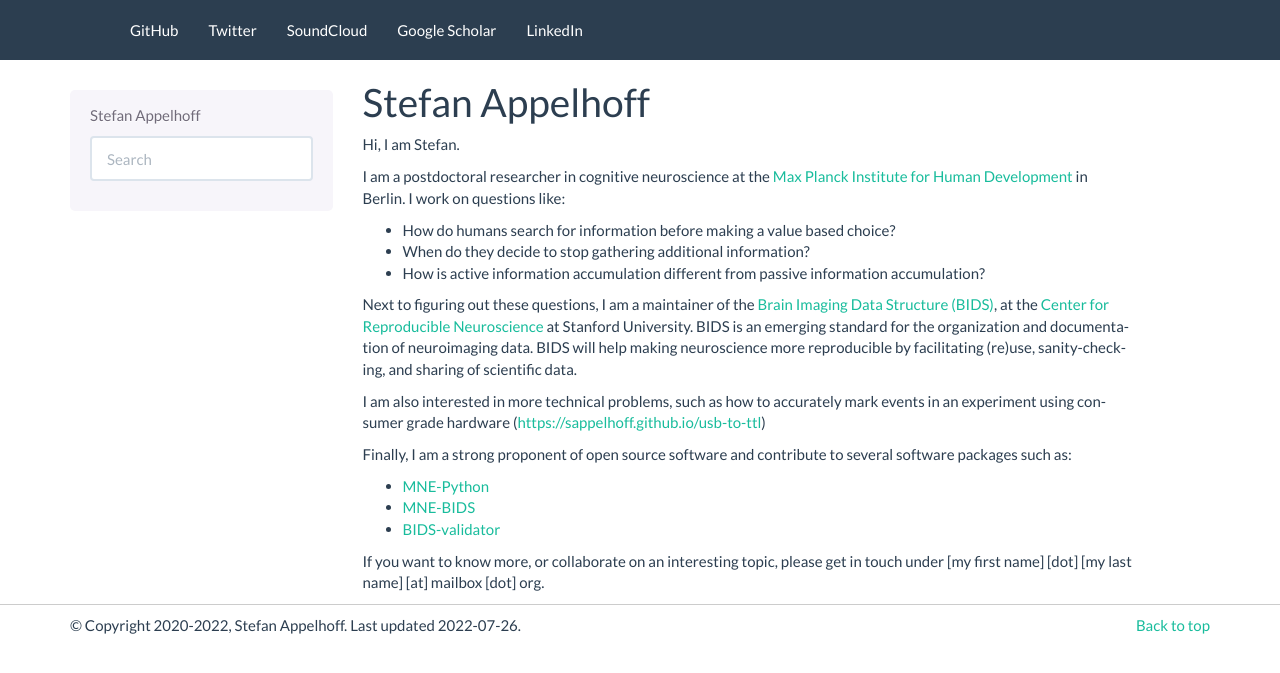
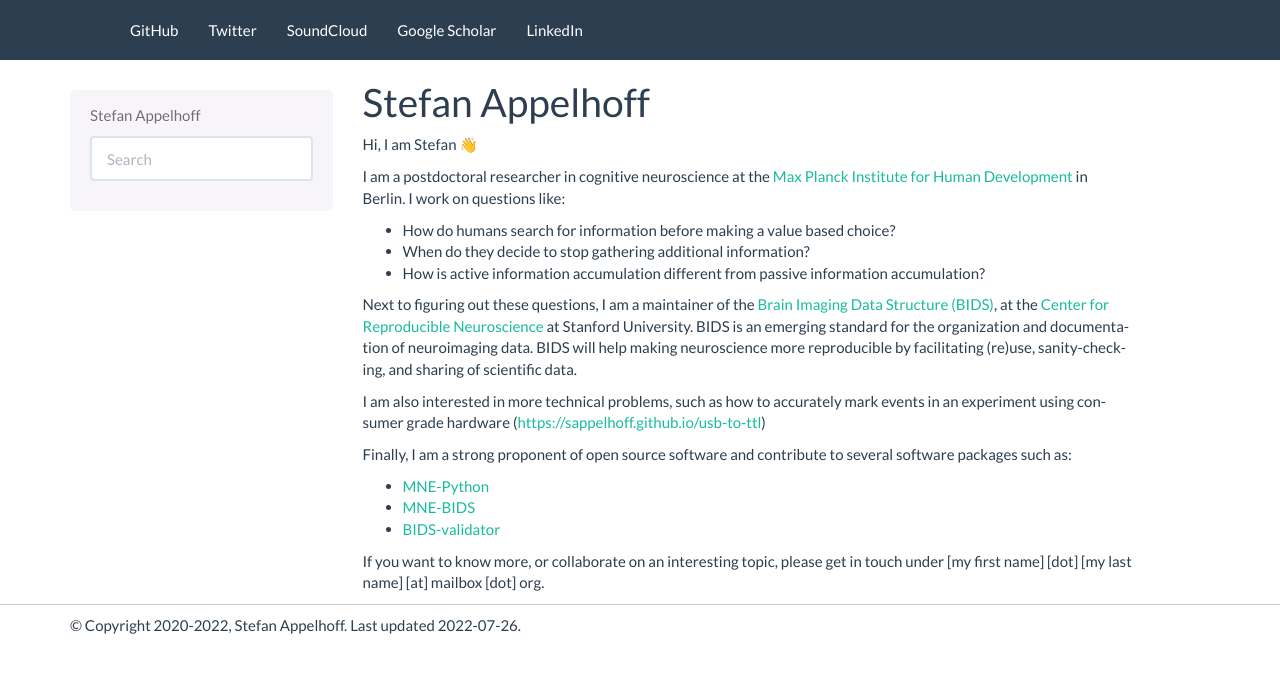
Before and after one commit to sappelhoff/sappelhoff.github.io, a Sphinx documentation site: the page built from docs/index.rst, in a window 1280 px wide. Shown: the top 673 px of the page. Built offline with Sphinx 7.4.7, drawn with Linux system fonts in a browser that asks for light colours; some of the changed lines change nothing that is shown.

Commit message:
add emoji, remove 'back to top' link

```diff
--- a/docs/conf.py
+++ b/docs/conf.py
@@ -8,7 +8,8 @@ import sphinx_bootstrap_theme
 # extensions coming with Sphinx (named 'sphinx.ext.*') or your custom
 # ones.
 extensions = [
-    'sphinx.ext.githubpages'
+    'sphinx.ext.githubpages',
+    'sphinxemoji.sphinxemoji',
 ]
 
 html_baseurl = 'http://stefanappelhoff.com'
--- a/docs/index.rst
+++ b/docs/index.rst
@@ -1,7 +1,7 @@
 Stefan Appelhoff
 ================
 
-Hi, I am Stefan.
+Hi, I am Stefan |:wave:|
 
 I am a postdoctoral researcher in cognitive neuroscience at the
 `Max Planck Institute for Human Development <https://www.mpib-berlin.mpg.de/en/staff/stefan-appelhoff>`_
--- /dev/null
+++ b/docs/templates/layout.html
@@ -0,0 +1,100 @@
+{% extends "basic/layout.html" %}
+
+{% if theme_bootstrap_version == "3" %}
+  {% set bootstrap_version, navbar_version = "3.4.1", "" %}
+  {% set bs_span_prefix = "col-md-" %}
+{% else %}
+  {% set bootstrap_version, navbar_version = "2.3.2", "-2" %}
+  {% set bs_span_prefix = "span" %}
+{% endif %}
+
+{%- set render_sidebar = (not embedded) and (not theme_nosidebar|tobool) and sidebars %}
+
+{%- set bs_content_width = render_sidebar and "9" or "12"%}
+
+{%- block doctype -%}
+<!DOCTYPE html>
+{%- endblock %}
+
+{# Sidebar: Rework into our Bootstrap nav section. #}
+{% macro navBar() %}
+{% include "navbar" + navbar_version + ".html" %}
+{% endmacro %}
+
+{% if theme_bootstrap_version == "3" %}
+  {%- macro bsidebar() %}
+      {%- if render_sidebar %}
+      <div class="{{ bs_span_prefix }}3">
+        <div id="sidebar" class="bs-sidenav" role="complementary">
+          {%- for sidebartemplate in sidebars %}
+            {%- include sidebartemplate %}
+          {%- endfor %}
+        </div>
+      </div>
+      {%- endif %}
+  {%- endmacro %}
+{% else %}
+  {%- macro bsidebar() %}
+      {%- if render_sidebar %}
+      <div class="{{ bs_span_prefix }}3">
+        <div id="sidebar" class="bs-sidenav well" data-spy="affix">
+          {%- for sidebartemplate in sidebars %}
+            {%- include sidebartemplate %}
+          {%- endfor %}
+        </div>
+      </div>
+      {%- endif %}
+  {%- endmacro %}
+{% endif %}
+
+{%- block extrahead %}
+<meta charset='utf-8'>
+<meta http-equiv='X-UA-Compatible' content='IE=edge,chrome=1'>
+<meta name='viewport' content='width=device-width, initial-scale=1.0, maximum-scale=1'>
+<meta name="apple-mobile-web-app-capable" content="yes">
+<script type="text/javascript" src="{{ pathto('_static/js/jquery-1.12.4.min.js', 1) }}"></script>
+<script type="text/javascript" src="{{ pathto('_static/js/jquery-fix.js', 1) }}"></script>
+<script type="text/javascript" src="{{ pathto('_static', 1) + '/bootstrap-' + bootstrap_version + '/js/bootstrap.min.js' }}"></script>
+<script type="text/javascript" src="{{ pathto('_static/bootstrap-sphinx.js', 1) }}"></script>
+{% endblock %}
+
+{# Silence the sidebar's, relbar's #}
+{% block header %}{% endblock %}
+{% block relbar1 %}{% endblock %}
+{% block relbar2 %}{% endblock %}
+{% block sidebarsourcelink %}{% endblock %}
+
+{%- block content %}
+{{ navBar() }}
+<div class="container">
+  <div class="row">
+    {%- block sidebar1 %}{{ bsidebar() }}{% endblock %}
+    <div class="body {{ bs_span_prefix }}{{ bs_content_width }} content" role="main">
+      {% block body %}{% endblock %}
+    </div>
+    {% block sidebar2 %} {# possible location for sidebar #} {% endblock %}
+  </div>
+</div>
+{%- endblock %}
+
+{%- block footer %}
+<footer class="footer">
+  <div class="container">
+    <p>
+    {%- if show_copyright %}
+      {%- if hasdoc('copyright') %}
+        {% trans path=pathto('copyright'), copyright=copyright|e %}&copy; <a href="{{ path }}">Copyright</a> {{ copyright }}.{% endtrans %}<br/>
+      {%- else %}
+        {% trans copyright=copyright|e %}&copy; Copyright {{ copyright }}.{% endtrans %}<br/>
+      {%- endif %}
+    {%- endif %}
+    {%- if last_updated %}
+      {% trans last_updated=last_updated|e %}Last updated on {{ last_updated }}.{% endtrans %}<br/>
+    {%- endif %}
+    {%- if show_sphinx %}
+      {% trans sphinx_version=sphinx_version|e %}Created using <a href="http://sphinx-doc.org/">Sphinx</a> {{ sphinx_version }}.{% endtrans %}<br/>
+    {%- endif %}
+    </p>
+  </div>
+</footer>
+{%- endblock %}
--- a/requirements.txt
+++ b/requirements.txt
@@ -1,2 +1,3 @@
 sphinx
 sphinx_bootstrap_theme
+sphinxemoji
```
